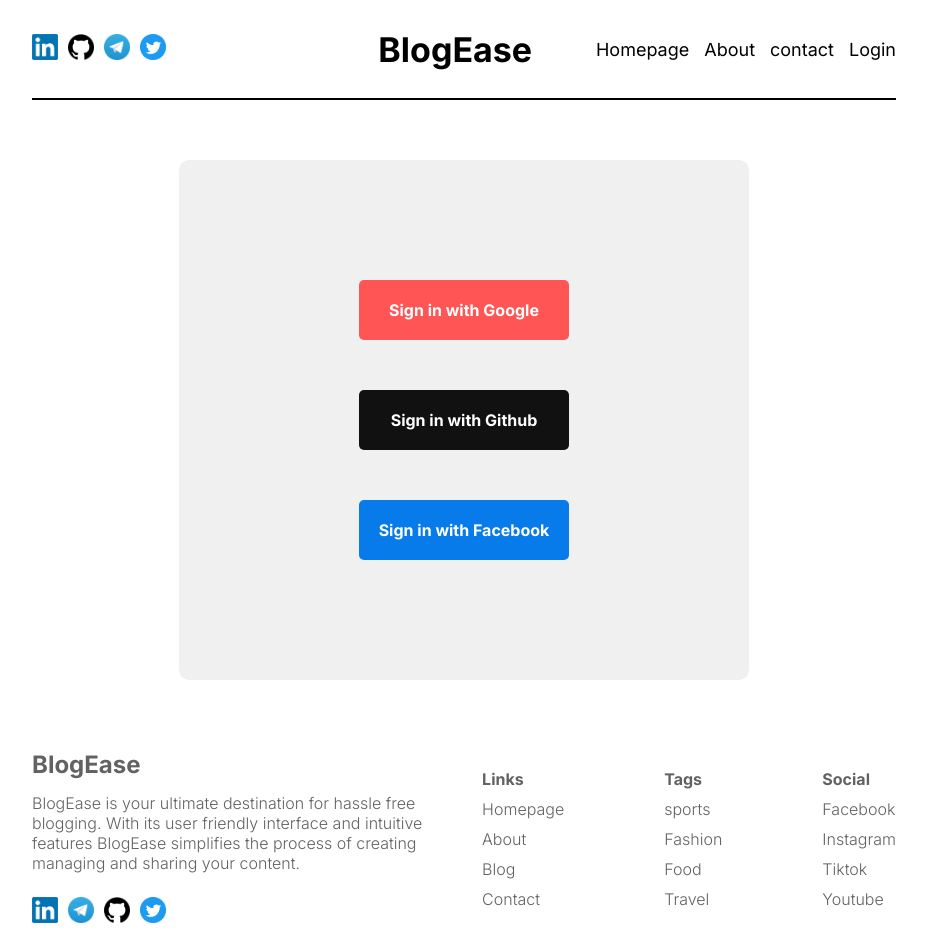
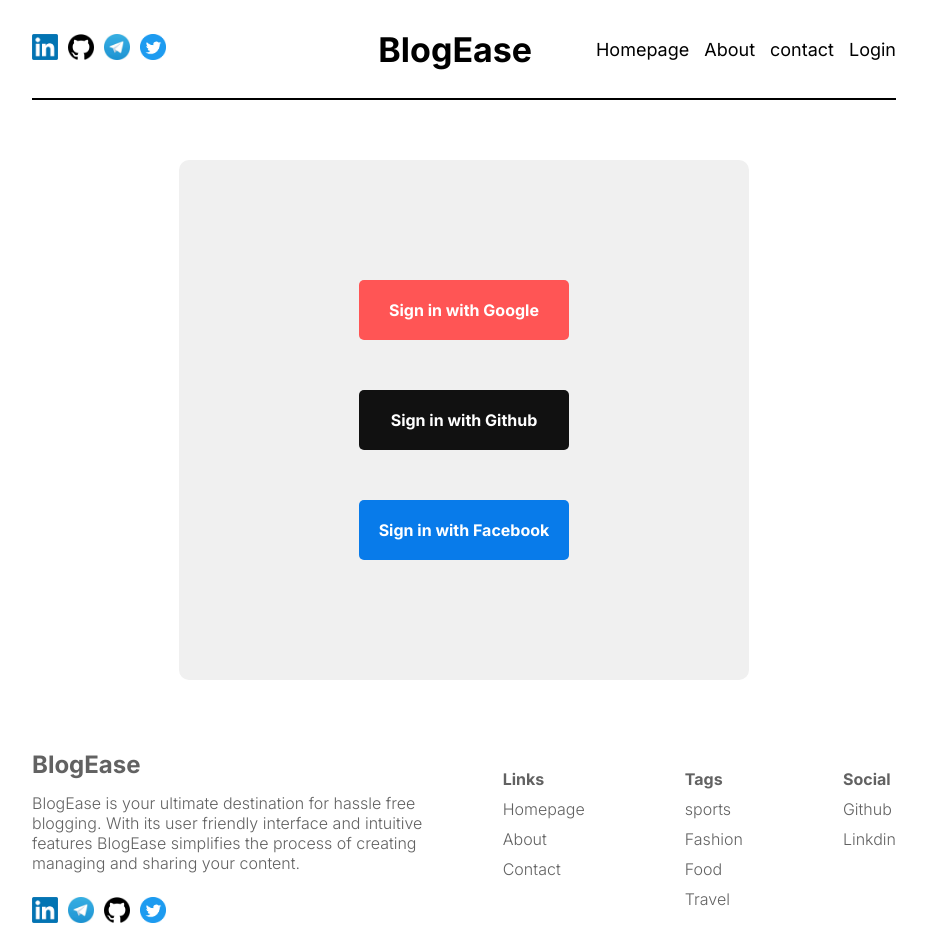
Before and after one commit to Jatinsingh0/BlogEase, a Next.js app: page /login in a window 1280 px wide. Shown: the whole page, without its empty margins (176-1103 px from the left). Built offline with nearby package versions, Linux system fonts and the light colour scheme; no server answers.

Commit message:
changes in footer

```diff
--- a/app/components/footer/footer.jsx
+++ b/app/components/footer/footer.jsx
@@ -29,7 +29,6 @@
         <span className={styles.listTitle}>Links</span>
         <Link href="/">Homepage</Link>
         <Link href="/about">About</Link>
-        <Link href="/">Blog</Link>
         <Link href="/contact">Contact</Link>
       </div>
       <div className={styles.list}>
@@ -41,10 +40,8 @@
       </div>
       <div className={styles.list}>
         <span className={styles.listTitle}>Social</span>
-        <Link href="/">Facebook</Link>
-        <Link href="/">Instagram</Link>
-        <Link href="/">Tiktok</Link>
-        <Link href="/">Youtube</Link>
+        <Link href="https://github.com/Jatinsingh0">Github</Link>
+        <Link href="https://www.linkedin.com/in/jatin-singh-a9147526b">Linkdin</Link>
       </div>
     </div>
   </div>
```
